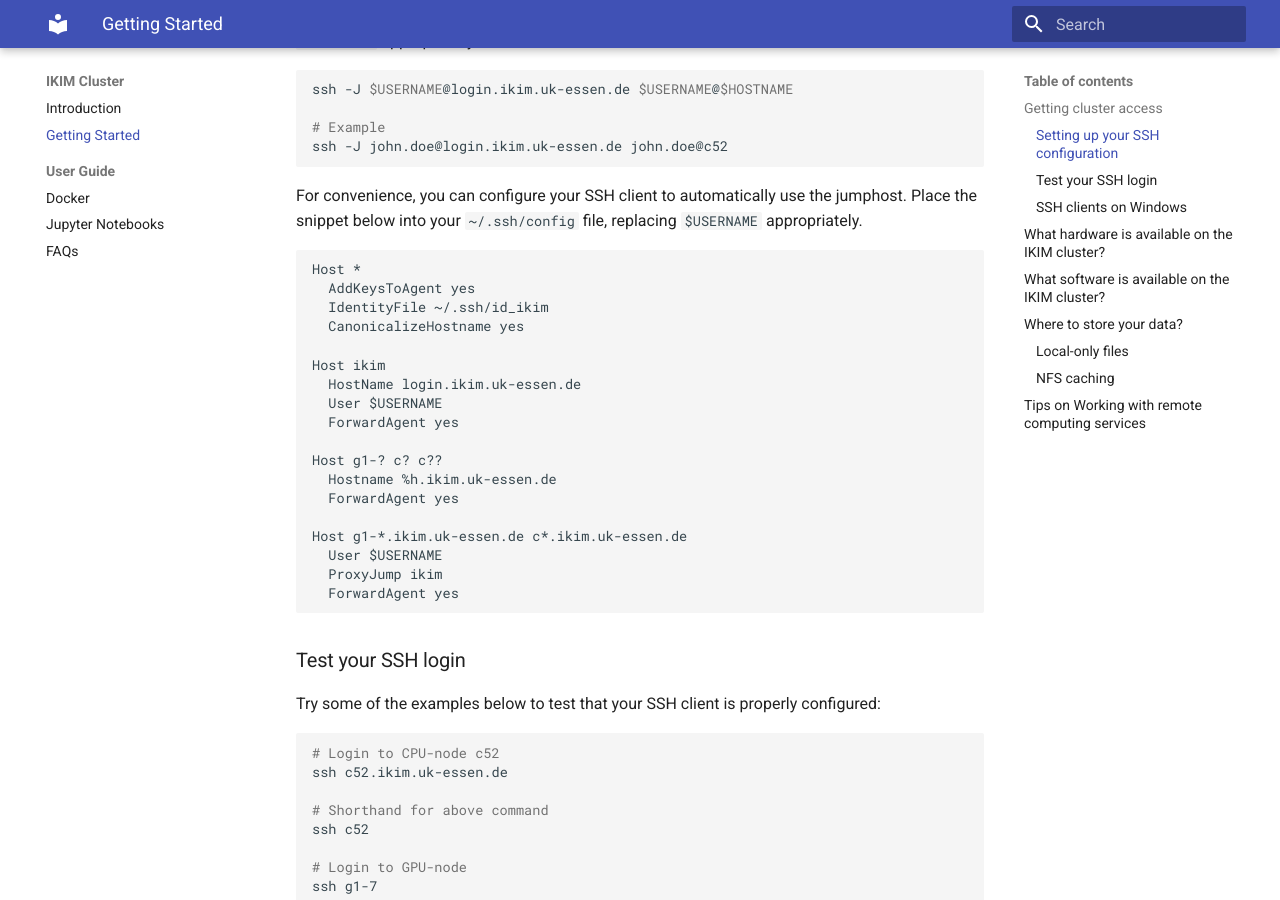
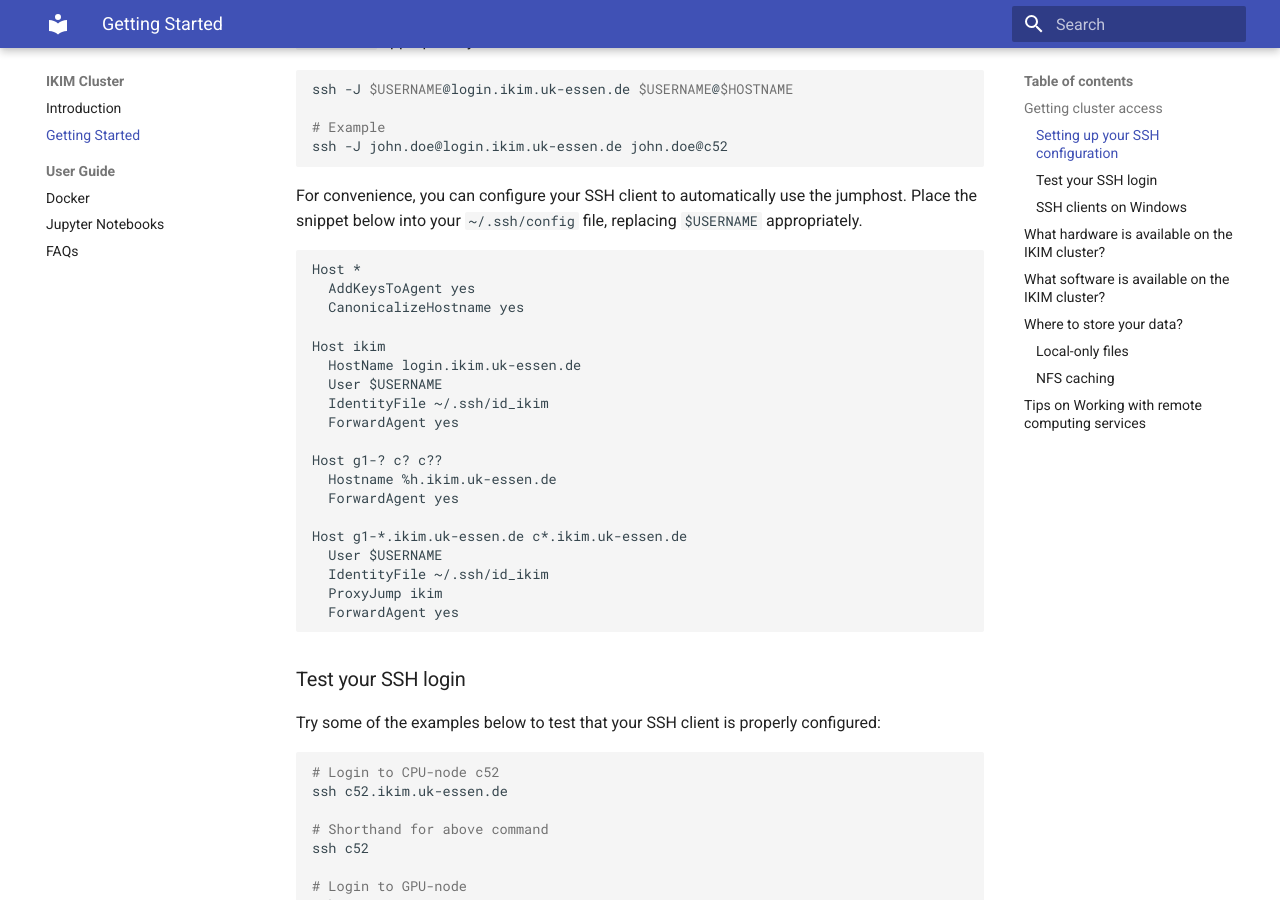
Before and after one commit to IKIM-Essen/ClusterDocs, an MkDocs documentation site: the page built from docs/getting-started.md, in a window 1280 px wide and 900 px high, scrolled down 1059 px. Built offline with MkDocs 1.6.1 and Material for MkDocs 9.7.7, drawn with Linux system fonts in a browser that asks for light colours.

Commit message:
Don't apply IdentityFile to the wildcard host
Move the IdentityFile directive to the actual ikim hosts so that
it doesn't break the existing configuration that people might have.

````diff
--- a/docs/getting-started.md
+++ b/docs/getting-started.md
@@ -87,12 +87,12 @@ For convenience, you can configure your SSH client to automatically use the jump
 ```ssh
 Host *
   AddKeysToAgent yes
-  IdentityFile ~/.ssh/id_ikim
   CanonicalizeHostname yes
 
 Host ikim
   HostName login.ikim.uk-essen.de
   User $USERNAME
+  IdentityFile ~/.ssh/id_ikim
   ForwardAgent yes
 
 Host g1-? c? c??
@@ -101,6 +101,7 @@ Host g1-? c? c??
 
 Host g1-*.ikim.uk-essen.de c*.ikim.uk-essen.de
   User $USERNAME
+  IdentityFile ~/.ssh/id_ikim
   ProxyJump ikim
   ForwardAgent yes
 ```
````
